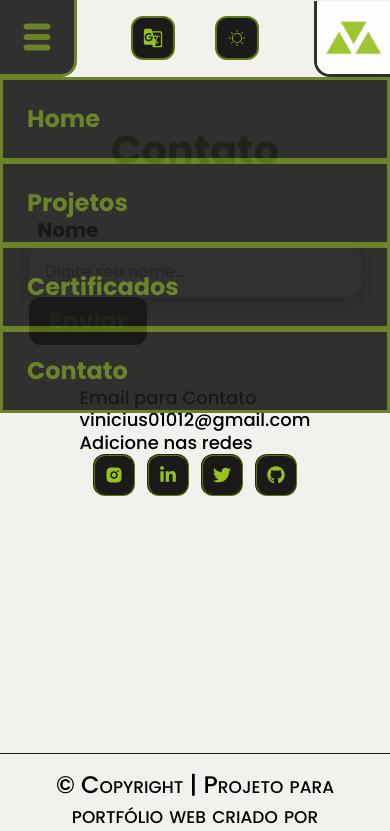
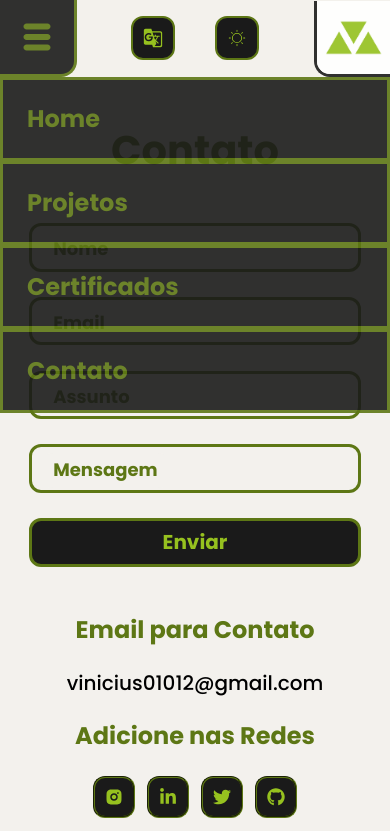
Before and after one commit to viniciussis/My_Portfolio, a React (Vite) app: page /contact in a window 390 px wide. Shown: the top 831 px of the page. Built offline with nearby package versions, Linux system fonts and the light colour scheme.

Commit message:
Improve contact page for mobile
I updated the input fields and button

```diff
--- a/src/components/Actions/Actions.scss
+++ b/src/components/Actions/Actions.scss
@@ -2,10 +2,10 @@
   justify-content: center;
   position: fixed;
   display: flex;
-  width: 80vw;
+  width: 60vw;
   gap: 2.5rem;
   z-index: 2;
-  left: 10vw;
+  left: 20vw;
   top: 1rem;
 
   @include mixins.for-size(tablet) {
--- a/src/components/Button/Button.scss
+++ b/src/components/Button/Button.scss
@@ -1,16 +1,17 @@
 .button {
   background-color: var(--theme-on-surface);
-  color: var(--theme-primary);
-  transition-duration: 0.4s;
+  border: 3px solid var(--theme-primary);
+  color: var(--theme-on-primary);
+  text-transform: capitalize;
+  transition-duration: 1s;
+  border-radius: 0.75rem;
   text-decoration: none;
-  border-radius: 12px;
+  font-size: 1.25rem;
   padding: 10px 20px;
-  border-style: none;
-  font-size: 1.5rem;
-  font-weight: 800;
+  font-weight: 700;
   cursor: pointer;
 
-  justify-content: center;
-  align-items: center;
-  display: flex;
+  &:hover {
+    transform: scale(1.15);
+  }
 }
--- a/src/components/Field/Field.scss
+++ b/src/components/Field/Field.scss
@@ -1,24 +1,36 @@
 .field {
-  color: var(--theme-secondary);
+  color: var(--theme-primary);
+  position: relative;
   width: 100%;
 
-  &__label {
+  &__input {
+    background-color: var(--theme-background);
+    border: 3px solid var(--theme-primary);
+    padding: calc(0.5rem * 1.5) 1.5rem;
+    caret-color: var(--theme-primary);
+    box-sizing: border-box;
+    border-radius: 0.75rem;
+    font-size: 1rem;
     display: block;
-    font-size: 1.25rem;
-    font-weight: 600;
-    margin-bottom: 4px;
-    margin-left: 8px;
+    outline: none;
+    width: 100%;
+
+    &:focus {
+      & + .field__label {
+        transform: translate(0.25rem, -65%) scale(0.9);
+      }
+    }
   }
 
-  &__input {
-    color: var(--dark-primary);
-    background-color: white;
-    box-shadow: 0 4px 16px rgba(0, 0, 0, 0.4);
-    border-radius: 12px;
-    border: none;
-    box-sizing: border-box;
-    font-size: 1rem;
-    padding: 16px;
-    width: 100%;
+  &__label {
+    margin: calc(0.5rem * 0.75 + 3px) calc(1.5rem * 0.5);
+    padding: calc(0.5rem * 0.75) calc(1.5rem * 0.5);
+    background-color: var(--theme-background);
+    transition: transform 120ms ease-in;
+    border-radius: 0.75rem;
+    transform-origin: 0 0;
+    position: absolute;
+    font-weight: 700;
+    top: 0;
   }
 }
--- a/src/components/Field/index.tsx
+++ b/src/components/Field/index.tsx
@@ -3,27 +3,20 @@ import './Field.scss'
 
 interface FieldProps {
   type?: 'text' | 'number'
-  placeholder: string
   mandatory?: boolean
   label: string
 }
 
 const Field: React.FC<FieldProps> = ({
+  mandatory = false,
   type = 'text',
-  mandatory = false,
   label,
-  placeholder,
 }) => {
   return (
-    <div className="field">
-      <label className="field__label">{label}</label>
-      <input
-        className="field__input"
-        type={type}
-        required={mandatory}
-        placeholder={placeholder}
-      />
-    </div>
+    <label className="field">
+      <input className="field__input" type={type} required={mandatory} />
+      <span className="field__label">{label}</span>
+    </label>
   )
 }
 
--- a/src/pages/Contact/Contact.scss
+++ b/src/pages/Contact/Contact.scss
@@ -1,11 +1,11 @@
 .contact {
-  background-color: var(--dark-primary);
+  background-color: var(--theme-background);
   flex-direction: column;
   align-items: center;
-  padding: 3rem 7.5vw;
+  padding: 3rem 7.5vw 4rem;
   min-height: 80vh;
   display: flex;
-  gap: 5vh;
+  gap: 3rem;
 
   &__title {
     color: var(--theme-primary);
@@ -13,8 +13,26 @@
     font-weight: 900;
   }
 
+  &__media {
+    flex-direction: column;
+    text-align: center;
+    display: flex;
+    gap: 3vh;
+
+    &__sub {
+      color: var(--theme-primary);
+      font-size: 1.5rem;
+      font-weight: 700;
+    }
+
+    &__para {
+      font-size: 1.25rem;
+      color: var(--theme-secondary);
+    }
+  }
+
   @include mixins.for-size(tablet) {
-    padding: 6rem 13vw;
+    padding: 6rem;
 
     &__title {
       display: none;
--- a/src/pages/Contact/EmailForm/EmailForm.scss
+++ b/src/pages/Contact/EmailForm/EmailForm.scss
@@ -1,4 +1,8 @@
 .emailForm {
+  flex-direction: column;
+  display: flex;
+  gap: 3vh;
+
   @include mixins.for-size(tablet) {
   }
 
--- a/src/pages/Contact/EmailForm/index.tsx
+++ b/src/pages/Contact/EmailForm/index.tsx
@@ -1,12 +1,17 @@
+import { useTranslation } from 'react-i18next'
 import Button from '@/components/Button'
 import Field from '@/components/Field'
 import './EmailForm.scss'
 
 const EmailForm = () => {
+  const { t } = useTranslation('global')
   return (
     <form className="emailForm">
-      <Field label="Nome" placeholder="Digite seu nome..." />
-      <Button type="submit">Enviar</Button>
+      <Field label={t('emailForm.1')} />
+      <Field label="Email" />
+      <Field label={t('emailForm.2')} />
+      <Field label={t('emailForm.3')} />
+      <Button type="submit">{t('emailForm.button')}</Button>
     </form>
   )
 }
--- a/src/pages/Contact/index.tsx
+++ b/src/pages/Contact/index.tsx
@@ -10,9 +10,9 @@ const Contact = () => {
       <h2 className="contact__title">{t('headerMenu.3')}</h2>
       <EmailForm />
       <div className="contact__media">
-        <h3 className="contact__sub">Email para Contato</h3>
-        <p className="contact__para">vinicius01012@gmail.com</p>
-        <h3 className="contact__sub">Adicione nas redes</h3>
+        <h3 className="contact__media__sub">{t('contact.sub1')}</h3>
+        <p className="contact__media__para">vinicius01012@gmail.com</p>
+        <h3 className="contact__media__sub">{t('contact.sub2')}</h3>
         <SocialMedia />
       </div>
     </div>
--- a/src/translations/en/global.json
+++ b/src/translations/en/global.json
@@ -14,5 +14,15 @@
   },
   "cardButton": {
     "1": "Repository"
+  },
+  "emailForm": {
+    "1": "Name",
+    "2": "Subject",
+    "3": "Message",
+    "button": "Send"
+  },
+  "contact": {
+    "sub1": "Contact Email",
+    "sub2": "Social Media"
   }
 }
--- a/src/translations/pt/global.json
+++ b/src/translations/pt/global.json
@@ -14,5 +14,15 @@
   },
   "cardButton": {
     "1": "Repositório"
+  },
+  "emailForm": {
+    "1": "Nome",
+    "2": "Assunto",
+    "3": "Mensagem",
+    "button": "Enviar"
+  },
+  "contact": {
+    "sub1": "Email para Contato",
+    "sub2": "Adicione nas Redes"
   }
 }
```
